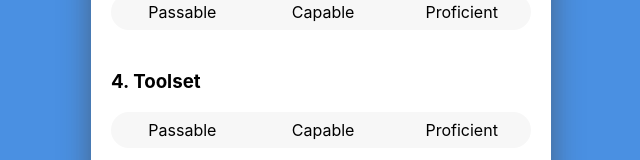
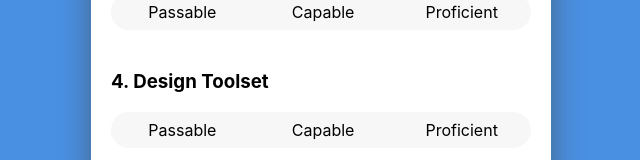
Before and after one commit to joesteinkamp/design-skills-assessment, a React (Create React App) app: page / in a window 1280 px wide. Shown: the part 433-593 px from the top of the page, without its empty margins (319-959 px from the left). Built offline with nearby package versions, Linux system fonts and the light colour scheme.

Commit message:
Updated toolset copy to make it more clear

```diff
--- a/src/App.js
+++ b/src/App.js
@@ -20,7 +20,7 @@ class App extends Component {
       valueNin: 0,
       valueTen: 0,
       data: {
-        labels: ['Information Architecture', 'Visual Design', 'Interaction Design', 'Toolset', 'Technical Literacy', 'Business Literacy', 'Service Design', 'Storytelling', 'Human Factors', 'Research'],
+        labels: ['Information Architecture', 'Visual Design', 'Interaction Design', 'Design Toolset', 'Technical Literacy', 'Business Literacy', 'Service Design', 'Storytelling', 'Human Factors', 'Research'],
         datasets: [
           {
             label: 'My First dataset',
@@ -83,7 +83,7 @@ class App extends Component {
       this.setState({
         diagramVisible: false,
         data: {
-          labels: ['Information Architecture', 'Visual Design', 'Interaction Design', 'Toolset', 'Technical Literacy', 'Business Literacy', 'Service Design', 'Storytelling', 'Human Factors', 'Research']
+          labels: ['Information Architecture', 'Visual Design', 'Interaction Design', 'Design Toolset', 'Technical Literacy', 'Business Literacy', 'Service Design', 'Storytelling', 'Human Factors', 'Research']
         }
       });
     }
```
